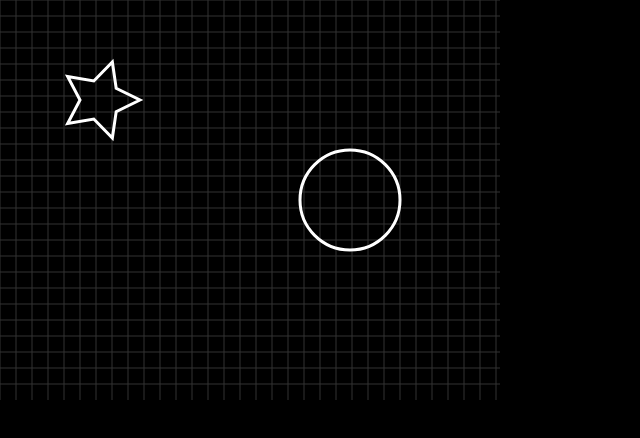
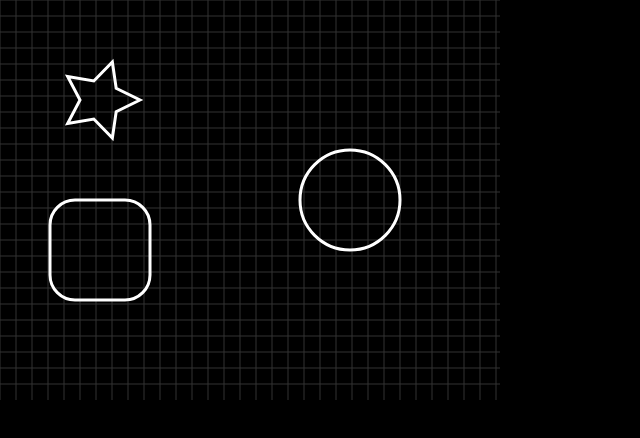
Before and after one commit to gamikun/cazicanvas, a plain HTML site: page index.html in a window 1280 px wide. Shown: the whole page, without its empty margins (0-640 px from the left). Drawn offline with Linux system fonts and the light colour scheme.

Commit message:
New functions roundedRect fillRoundedRect and strokeRoundedRect

```diff
--- a/index.html
+++ b/index.html
@@ -37,6 +37,8 @@
 		cx.beginPath();
 		cx.circle(350, 200, 50);
 		cx.stroke();
+
+		cx.strokeRoundedRect(50, 200, 100, 100, 25);
 	}
 </script>
 </html>
--- a/src/cazicanvas.js
+++ b/src/cazicanvas.js
@@ -69,3 +69,27 @@ CanvasRenderingContext2D.prototype.strokeGrid = function(x, y, w, h, cw, ch) {
 CanvasRenderingContext2D.prototype.zigzagLineTo = function(x, y) {
 
 }
+
+CanvasRenderingContext2D.prototype.roundedRect = function(x, y, w, h, r) {
+	this.moveTo(x + r, y);
+	this.lineTo(x + w - r, y);
+	this.arcTo(x + w, y, x + w, y + r, r);
+	this.lineTo(x + w, y + x - r);
+	this.arcTo(x + w, y + h, x + w - r, y + h, r);
+	this.lineTo(x + r, y + h);
+	this.arcTo(x, y + h, x, y + h - r, r);
+	this.lineTo(x, y + r);
+	this.arcTo(x, y, x + r, y, r);
+}
+
+CanvasRenderingContext2D.prototype.strokeRoundedRect = function(x, y, w, h, r) {
+	this.beginPath();
+	this.roundedRect(x, y, w, h, r);
+	this.stroke();
+}
+
+CanvasRenderingContext2D.prototype.fillRoundedRect = function(x, y, w, h, r) {
+	this.beginPath();
+	this.roundedRect(x, y, w, h, r);
+	this.stroke();
+}
```
